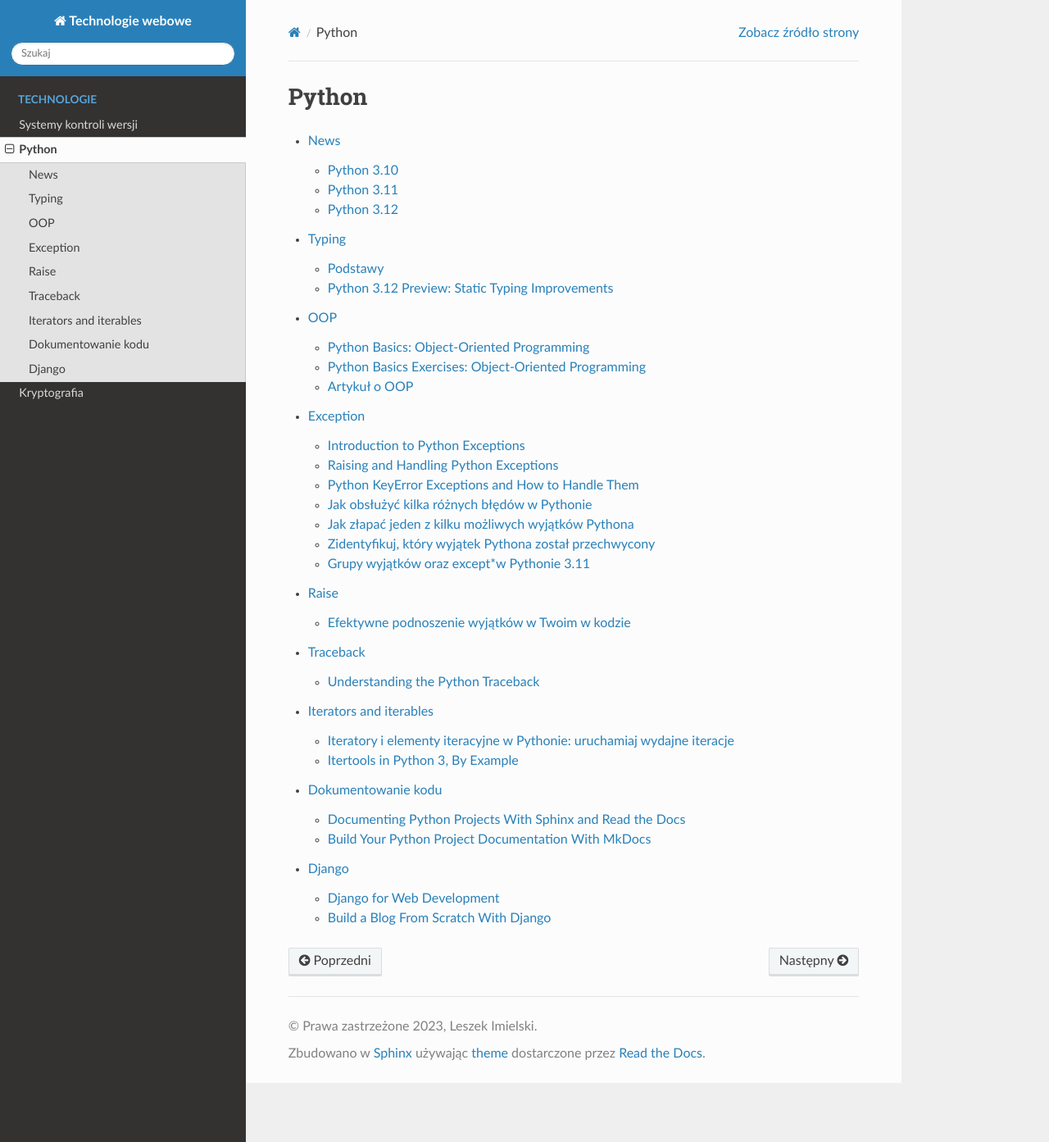
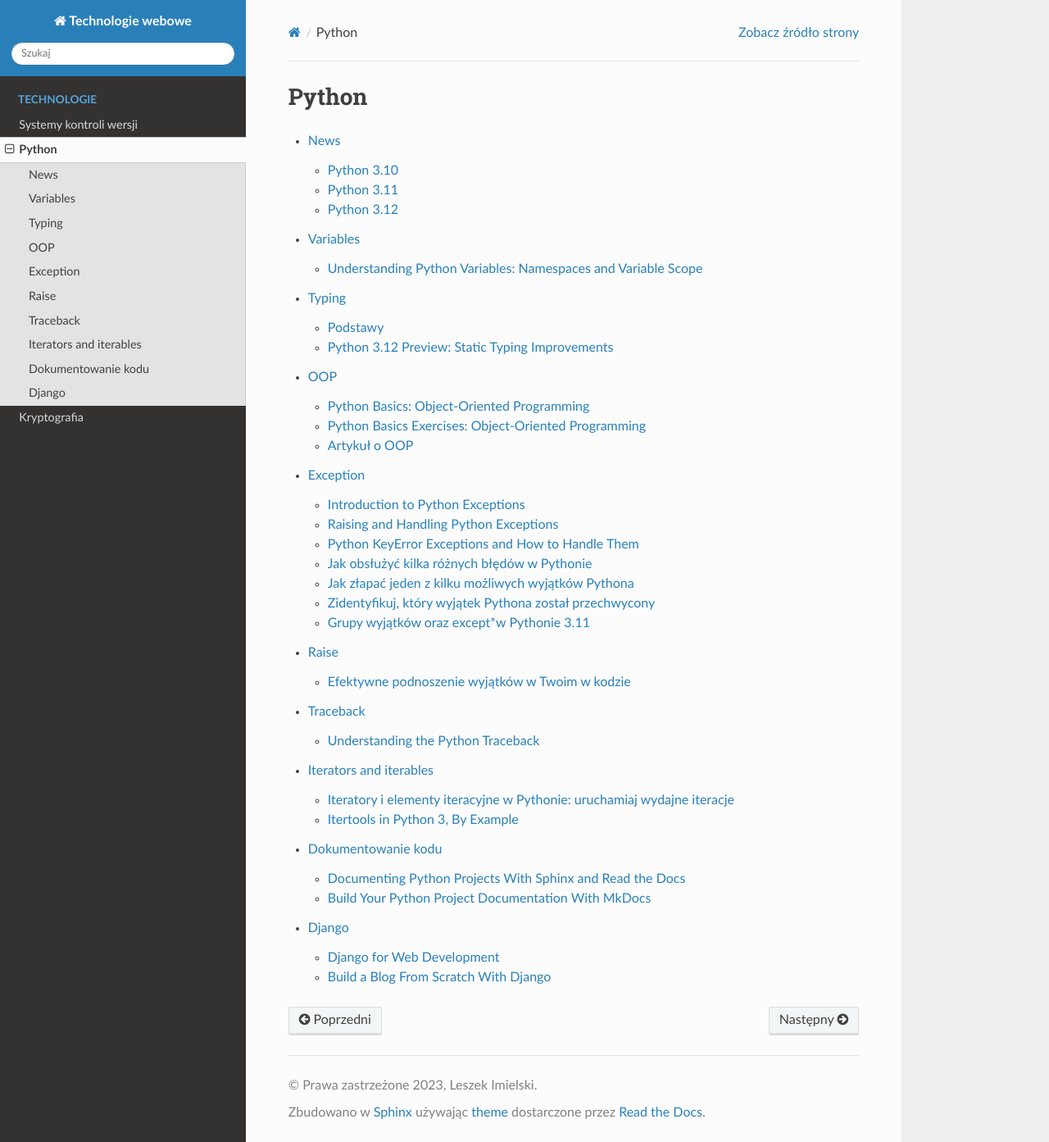
Before and after one commit to limielski/UsingSphinx, a Sphinx documentation site: the page built from docs/source/python/index.rst, in a window 1280 px wide and 1393 px high. Shown: the whole window at 82% size. Built offline with Sphinx 7.4.7 and the Read the Docs theme 2.0.0, drawn with Linux system fonts in a browser that asks for light colours.

Commit message:
add variables

```diff
--- a/docs/source/python/index.rst
+++ b/docs/source/python/index.rst
@@ -5,6 +5,7 @@ Python
    :maxdepth: 2
 
    news/index
+   variables/index
    typing/index
    OOP/index
    exceptions/index
--- a/docs/source/python/variables/variables0-0.rst
+++ b/docs/source/python/variables/variables0-0.rst
@@ -0,0 +1,4 @@
+Understanding Python Variables: Namespaces and Variable Scope
+=============================================================
+
+https://muhammadraza.me/2023/Python-Namespace/
```
Also changed, not shown: docs/source/python/variables/index.rst (+7 -0 lines).
